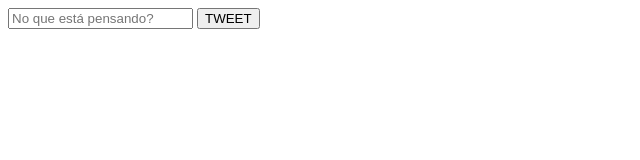
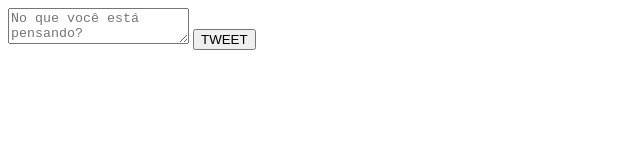
Before and after one commit to MarianaPrimante/twitter, a plain HTML site: page src/index.html in a window 1280 px wide. Both pictures are taken after a click on the input "TWEET". Shown: the whole page, without its empty margins (0-640 px from the left). Drawn offline with Linux system fonts and the light colour scheme.

Commit message:
versão 003

```diff
--- a/src/index.html
+++ b/src/index.html
@@ -8,8 +8,7 @@
 </head>
 
 <body>
-
-    <input type="text" id="twitter" maxlength="140" onclick="contarCaracteres();" onblur="contarCaracteres();" onkeypress="contarCaracteres();" placeholder="No que está pensando?" />
+    <textarea id="twitter" onclick="contarCaracteres();" onblur="contarCaracteres();" onkeypress="contarCaracteres();" placeholder="No que você está pensando?"></textarea>
     <input type="submit" id="btntwittar" value="TWEET" />
     <div id="restante"></div>
     <p id="posttwitter" class="posttwitter"></p>
--- a/src/twitter.js
+++ b/src/twitter.js
@@ -1,5 +1,4 @@
-function twittar(event) {
-    var evento = window.event || event;
+function twittar() {
     let tweet = document.getElementById("twitter").value;
     document.getElementById("posttwitter").innerHTML = tweet
 }
@@ -12,20 +11,24 @@
     let max = 140;
     let atual = document.getElementById('twitter').value.length;
     let valor = max - atual;
-    if (valor > 0 && valor < 140) {
+    if (valor > 0) {
         if (valor === 1) { valor = 0; }
         document.getElementById("restante").innerHTML = valor;
         document.getElementById("btntwittar").disabled = "";
+        document.getElementById("restante").style.color = "black";
     }
     if (valor === 140) {
         document.getElementById("btntwittar").disabled = "disabled";
     }
-    if (max > 120) {
+    if (valor <= 20) {
+        document.getElementById("restante").style.color = "green";
+    }
+    if (valor <= 10) {
         document.getElementById("restante").style.color = "yellow";
     }
-    if (max > 130) {
+    if (valor < 0) {
+        document.getElementById("btntwittar").disabled = "disabled";
+        document.getElementById("restante").innerHTML = valor;
         document.getElementById("restante").style.color = "red";
-    } else {
-        document.getElementById("btntwittar").disabled = "disabled";
     }
 }
```
